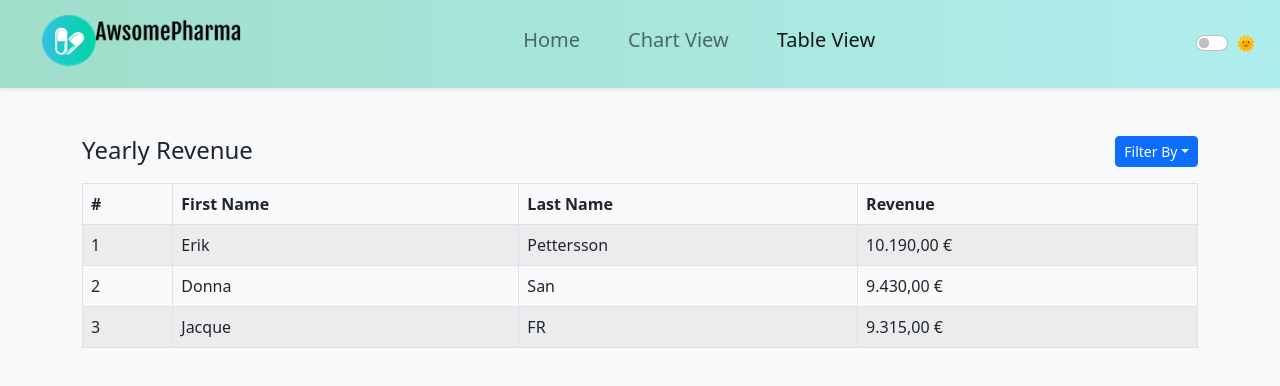
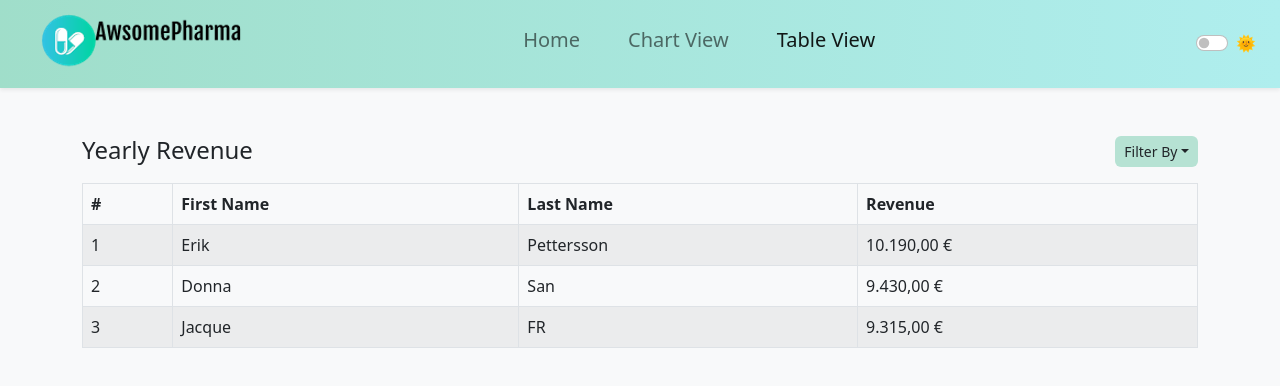
Before and after one commit to geriszabo/react-dashboard, a React (Vite) app: page /table in a window 1280 px wide. Shown: the top 386 px of the page. Built offline with nearby package versions, Linux system fonts and the light colour scheme.

Commit message:
button colors adjusted

```diff
--- a/src/pages/Table.jsx
+++ b/src/pages/Table.jsx
@@ -14,10 +14,12 @@ export function Table() {
   return (
     <Container className={ `vh-100 ${darkModeOn ? "text-light" : "text-dark"}`}>
       <DropdownButton
+      variant="custom"
         as={ButtonGroup}
         size="sm"
         title="Filter By"
         className="mb-3 float-end"
+        style={{background: `${darkModeOn ? "#19f02f" : "#B6E2D3"}`}}
       >
         <Dropdown.Item eventKey="1" onClick={() => setShowRevenue(true)}>
           Revenue
```
